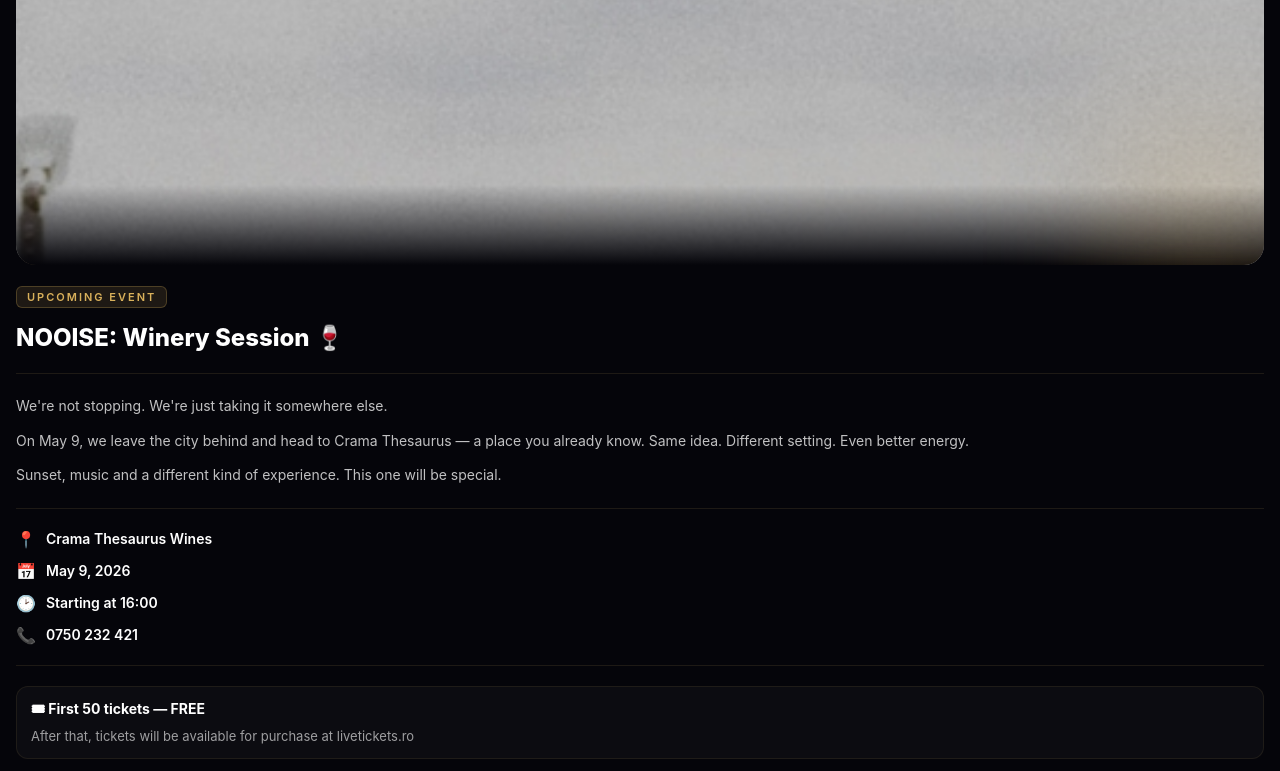
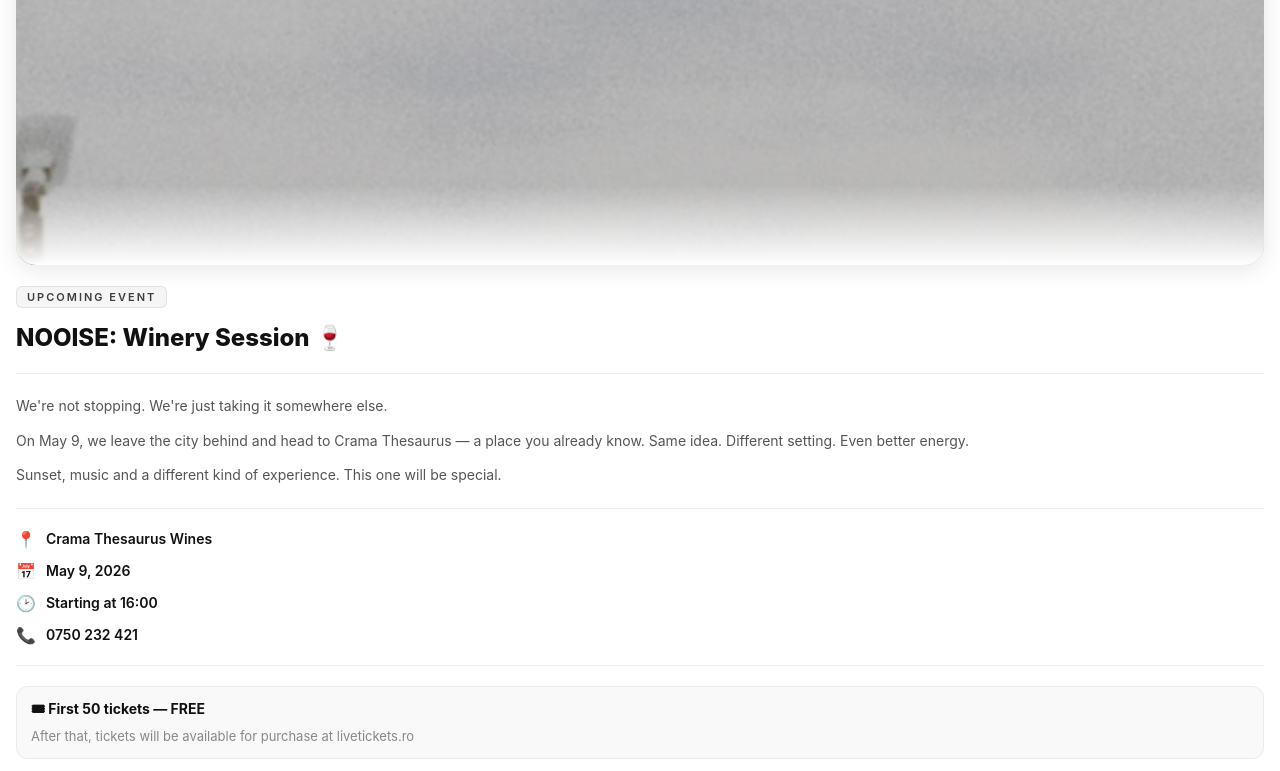
Before and after one commit to bogdanhener/nooise, a Next.js app: page /events/crama-thesaurus in a window 1280 px wide. Shown: the part 280-1051 px from the top of the page. Built offline with nearby package versions, Linux system fonts and the light colour scheme.

Commit message:
update Nooise design system

```diff
--- a/app/events/crama-thesaurus/page.js
+++ b/app/events/crama-thesaurus/page.js
@@ -8,18 +8,18 @@
   useEffect(() => {
     document.body.style.margin = "0";
     document.body.style.padding = "0";
-    document.body.style.background = "#05050a";
+    document.body.style.background = "#ffffff";
   }, []);
 
   return (
     <div style={styles.page}>
 
-      <style>{`@keyframes pulse { 0%, 100% { opacity: 0.6; } 50% { opacity: 1; } }`}</style>
+      <style>{`@keyframes pulse { 0%, 100% { opacity: 0.5; } 50% { opacity: 1; } }`}</style>
 
       {/* BACK */}
       <Link href="/" style={styles.backLink}>← nooise</Link>
 
-      {/* POSTER — capped height so content peeks below */}
+      {/* POSTER */}
       <div style={styles.posterWrap}>
         <img
           src="/img/nooise_crama.jpg"
@@ -27,7 +27,6 @@
           style={styles.poster}
         />
         <div style={styles.posterFade} />
-        <div style={styles.posterGlow} />
       </div>
 
       {/* CONTENT */}
@@ -85,7 +84,7 @@
         {/* DIVIDER */}
         <div style={styles.divider} />
 
-        {/* TICKETS INFO */}
+        {/* INFO BOXES */}
         <div style={styles.infoBox}>
           <p style={styles.infoTitle}>🎟 First 50 tickets — FREE</p>
           <p style={styles.infoText}>
@@ -93,13 +92,11 @@
           </p>
         </div>
 
-        {/* TRANSPORT */}
         <div style={styles.infoBox}>
           <p style={styles.infoTitle}>🚌 Transport available</p>
           <p style={styles.infoText}>Timișoara → Buziaș → return · Details soon</p>
         </div>
 
-        {/* AGE */}
         <div style={styles.infoBox}>
           <p style={styles.infoTitle}>🔞 18+ event</p>
           <p style={styles.infoText}>The door reserves the right to select guests.</p>
@@ -147,18 +144,19 @@
 
 const styles = {
   page: {
-    background: "#05050a",
+    background: "#ffffff",
     minHeight: "100dvh",
-    color: "white",
+    color: "#111",
     fontFamily: "-apple-system, BlinkMacSystemFont, sans-serif",
     margin: 0,
     paddingBottom: 60
   },
   backLink: {
-    color: "#ffcf6a",
+    color: "#111",
     textDecoration: "none",
     fontSize: 13,
-    opacity: 0.8,
+    fontWeight: 600,
+    opacity: 0.5,
     display: "inline-block",
     padding: "16px 16px 0"
   },
@@ -167,7 +165,8 @@
     margin: "16px 16px 0",
     borderRadius: 20,
     overflow: "hidden",
-    maxHeight: "62vh"
+    maxHeight: "62vh",
+    boxShadow: "0 4px 24px rgba(0,0,0,0.1)"
   },
   poster: {
     width: "100%",
@@ -176,24 +175,13 @@
     objectFit: "cover",
     objectPosition: "top"
   },
-  /* fade at the bottom of the poster so content below feels connected */
   posterFade: {
     position: "absolute",
     bottom: 0,
     left: 0,
     right: 0,
     height: 80,
-    background: "linear-gradient(to bottom, transparent, #05050a)"
-  },
-  posterGlow: {
-    position: "absolute",
-    width: 200,
-    height: 200,
-    bottom: -60,
-    right: -40,
-    background: "rgba(255,200,100,0.15)",
-    filter: "blur(60px)",
-    pointerEvents: "none"
+    background: "linear-gradient(to bottom, transparent, #ffffff)"
   },
   content: {
     padding: "20px 16px 0"
@@ -202,12 +190,12 @@
     fontSize: 11,
     letterSpacing: 2,
     textTransform: "uppercase",
-    color: "#ffcf6a",
+    color: "#111",
     fontWeight: 600,
-    background: "rgba(255,207,106,0.12)",
+    background: "rgba(0,0,0,0.05)",
     padding: "3px 10px",
     borderRadius: 6,
-    border: "1px solid rgba(255,207,106,0.25)",
+    border: "1px solid rgba(0,0,0,0.1)",
     display: "inline-block",
     marginBottom: 14,
     animation: "pulse 2.5s ease-in-out infinite"
@@ -215,20 +203,19 @@
   title: {
     fontSize: 24,
     fontWeight: 800,
-    color: "white",
+    color: "#111",
     margin: 0,
     lineHeight: 1.3
   },
   divider: {
     height: 1,
-    background: "rgba(255,215,120,0.1)",
+    background: "rgba(0,0,0,0.07)",
     margin: "20px 0"
   },
   description: {
     fontSize: 14,
     lineHeight: 1.75,
-    opacity: 0.75,
-    color: "white",
+    color: "#555",
     margin: "0 0 10px"
   },
   details: {
@@ -248,43 +235,43 @@
   detailText: {
     fontSize: 14,
     fontWeight: 600,
-    color: "white",
+    color: "#111",
     margin: 0
   },
   infoBox: {
     marginBottom: 12,
     padding: "12px 14px",
-    background: "rgba(255,255,255,0.03)",
+    background: "#f9f9f9",
     borderRadius: 12,
-    border: "1px solid rgba(255,215,120,0.08)"
+    border: "1px solid rgba(0,0,0,0.06)"
   },
   infoTitle: {
     fontSize: 14,
     fontWeight: 700,
-    color: "white",
+    color: "#111",
     margin: "0 0 4px"
   },
   infoText: {
     fontSize: 13,
-    opacity: 0.6,
+    color: "#888",
     margin: 0,
     lineHeight: 1.5
   },
   tablesBox: {
     padding: "14px 16px",
-    background: "rgba(255,207,106,0.05)",
+    background: "#f9f9f9",
     borderRadius: 14,
-    border: "1px solid rgba(255,207,106,0.15)"
+    border: "1px solid rgba(0,0,0,0.06)"
   },
   tablesTitle: {
     fontSize: 14,
     fontWeight: 700,
-    color: "#ffcf6a",
+    color: "#111",
     margin: "0 0 6px"
   },
   tablesText: {
     fontSize: 13,
-    opacity: 0.7,
+    color: "#888",
     margin: "0 0 10px"
   },
   tableTypes: {
@@ -295,21 +282,21 @@
   tableTag: {
     fontSize: 12,
     fontWeight: 600,
-    color: "#ffcf6a",
-    background: "rgba(255,207,106,0.1)",
-    border: "1px solid rgba(255,207,106,0.25)",
+    color: "#111",
+    background: "rgba(0,0,0,0.05)",
+    border: "1px solid rgba(0,0,0,0.1)",
     borderRadius: 8,
     padding: "4px 10px"
   },
   tablesNote: {
     fontSize: 12,
-    opacity: 0.5,
+    color: "#aaa",
     margin: 0
   },
   cta: {
     fontSize: 15,
     fontWeight: 700,
-    color: "white",
+    color: "#111",
     textAlign: "center",
     marginBottom: 20,
     lineHeight: 1.5
@@ -319,18 +306,17 @@
     textAlign: "center",
     padding: "16px 20px",
     borderRadius: 16,
-    background: "rgba(255,207,106,0.12)",
-    border: "1px solid rgba(255,207,106,0.4)",
-    color: "#ffcf6a",
+    background: "#111",
+    color: "#ffffff",
     fontWeight: 700,
     fontSize: 15,
     textDecoration: "none",
-    boxShadow: "0 0 30px rgba(255,200,80,0.1)"
+    boxShadow: "0 4px 20px rgba(0,0,0,0.15)"
   },
   ticketNote: {
     textAlign: "center",
     fontSize: 12,
-    opacity: 0.35,
+    color: "#bbb",
     marginTop: 10
   }
 };
```
Also changed, not shown: 1 other file (tests, documents, lock files or other folders).
